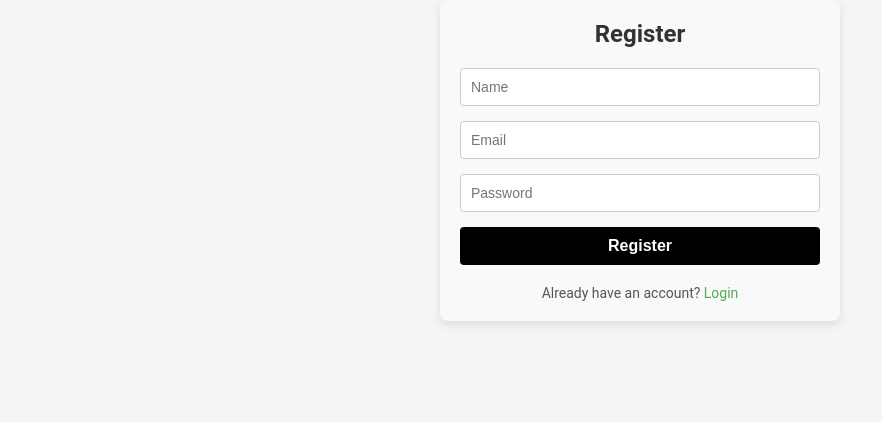
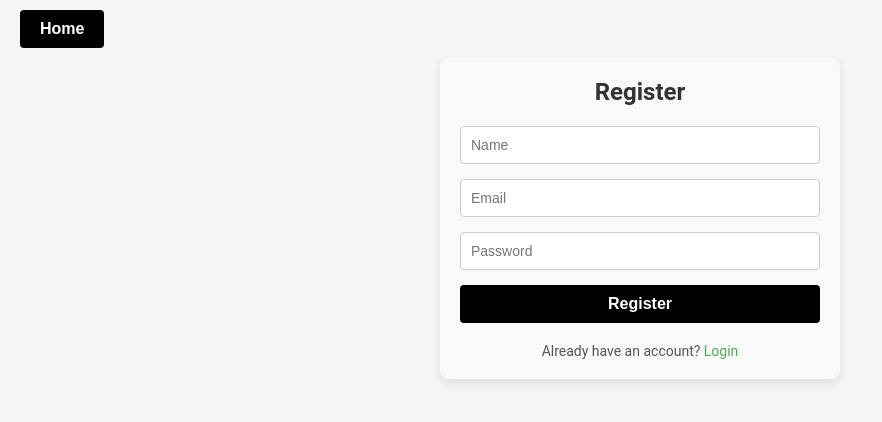
Before and after one commit to kristophermt3z/personalized-forms-frontend, a React (Create React App) app: page /register in a window 1280 px wide. Shown: the top 422 px of the page, without its empty margins (0-882 px from the left). Built offline with nearby package versions, Linux system fonts and the light colour scheme.

Commit message:
buttons on navbar

```diff
--- a/src/App.tsx
+++ b/src/App.tsx
@@ -1,5 +1,10 @@
 import React from "react";
-import { BrowserRouter as Router, Routes, Route, Navigate } from "react-router-dom";
+import {
+  BrowserRouter as Router,
+  Routes,
+  Route,
+  Navigate,
+} from "react-router-dom";
 import Login from "./pages/Login";
 import Register from "./pages/Register";
 import Home from "./pages/Home";
@@ -17,7 +22,10 @@ const App: React.FC = () => {
           path="/login"
           element={
             <IsAuthenticated>
-              <Login />
+              <>
+                <NavBar />
+                <Login />
+              </>
             </IsAuthenticated>
           }
         />
@@ -25,7 +33,10 @@ const App: React.FC = () => {
           path="/register"
           element={
             <IsAuthenticated>
-              <Register />
+              <>
+                <NavBar />
+                <Register />
+              </>
             </IsAuthenticated>
           }
         />
--- a/src/components/NavBar.tsx
+++ b/src/components/NavBar.tsx
@@ -5,7 +5,7 @@ import Button from "./Button";
 import "./styles/NavBar.css";
 
 const NavBar: React.FC = () => {
-  const { logout } = useAuth();
+  const { logout, isAuthenticated } = useAuth();
   const navigate = useNavigate();
 
   const handleLogout = () => {
@@ -13,10 +13,19 @@ const NavBar: React.FC = () => {
     navigate("/login");
   };
 
+  const handleHome = () => {
+    navigate("/");
+  };
+
   return (
     <nav className="navbar">
-      <h1>My Forms</h1>
-      <Button onClick={handleLogout} label="Logout" />
+      {!isAuthenticated && <Button label="Home" onClick={handleHome} />}
+      {isAuthenticated && (
+        <>
+          <h1 className="navbar-title">My Forms</h1>
+          <Button onClick={handleLogout} label="Logout" />
+        </>
+      )}
     </nav>
   );
 };
--- a/src/components/styles/NavBar.css
+++ b/src/components/styles/NavBar.css
@@ -2,7 +2,7 @@
     display: flex;
     justify-content: space-between;
     align-items: center;
-    background-color: #282c34;
+    background-color: #fffff;
     padding: 10px 20px;
     color: white;
   }
@@ -25,3 +25,7 @@
   .logout-btn:hover {
     background-color: #e53935;
   }
+
+  .navbar-title{
+    color:black;
+  }
```
